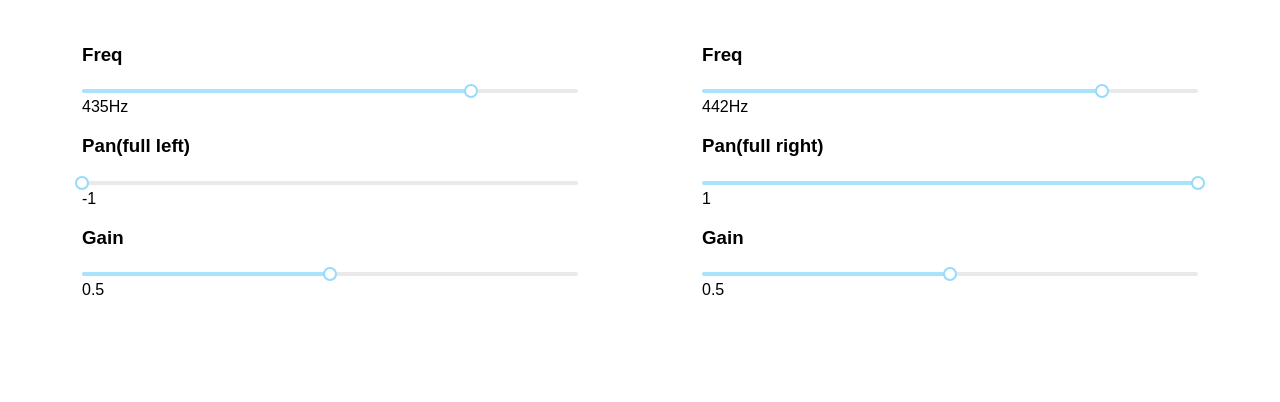
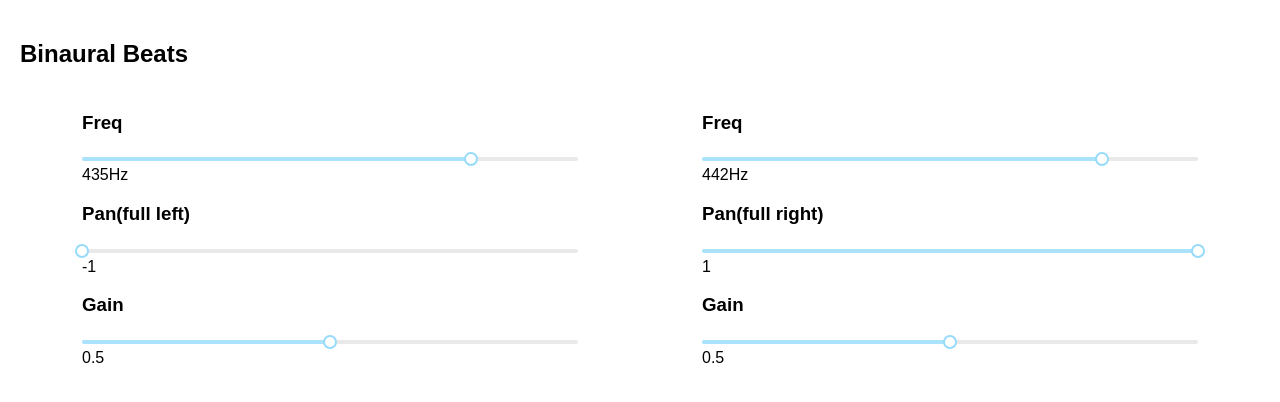
Before and after one commit to lisongx/binaural, a React (Create React App) app: page / in a window 1280 px wide. Shown: the top 402 px of the page. Built offline with nearby package versions, Linux system fonts and the light colour scheme; what stereo-panner-node would draw is missing.

Commit message:
a bit title

```diff
--- a/src/App.js
+++ b/src/App.js
@@ -82,10 +82,18 @@ const Explorer = () => {
   </div>)
 }
 
+const Header = () => {
+  return (<section>
+    <h1>Binaural Beats</h1>
+  </section>)
+}
+
+
 class App extends Component {
   render() {
     return (
       <div className="App" style={{padding: 20}}>
+        <Header/>
         <Explorer/>
       </div>
     );
```
